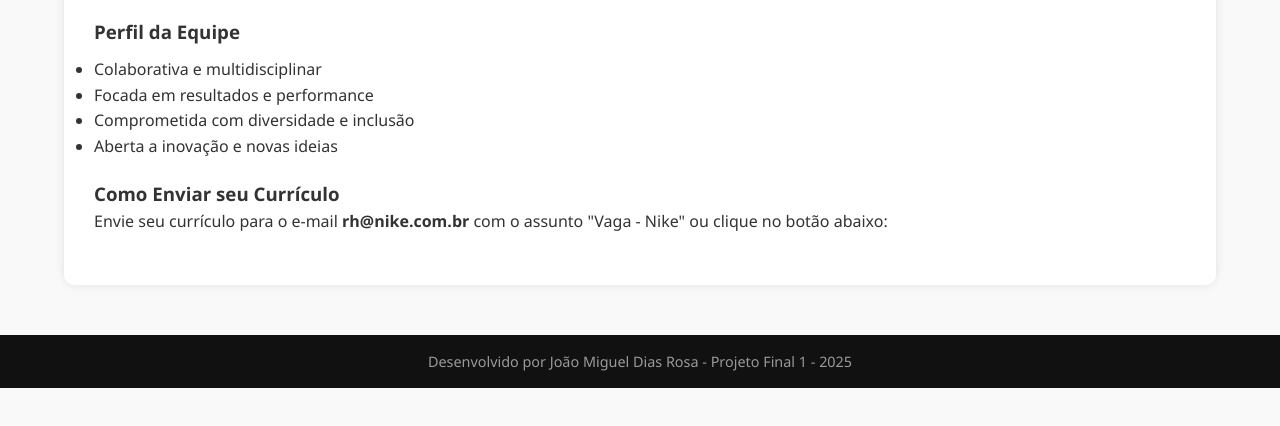
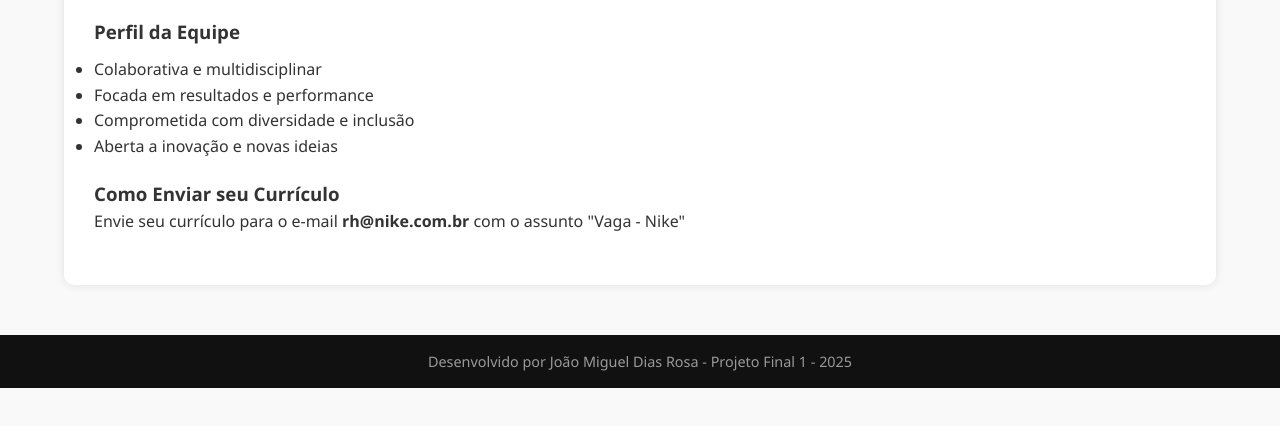
Before and after one commit to joaodiasrosa/projeto_front_end, a plain HTML site: page trabalhe-conosco.html in a window 1280 px wide. Shown: the part 352-778 px from the top of the page. Drawn offline with Linux system fonts and the light colour scheme.

Commit message:
Update trabalhe-conosco.html

```diff
--- a/trabalhe-conosco.html
+++ b/trabalhe-conosco.html
@@ -45,7 +45,7 @@
 
       <div class="envio-curriculo">
         <h3>Como Enviar seu Currículo</h3>
-        <p>Envie seu currículo para o e-mail <strong>rh@nike.com.br</strong> com o assunto "Vaga - Nike" ou clique no botão abaixo:</p>
+        <p>Envie seu currículo para o e-mail <strong>rh@nike.com.br</strong> com o assunto "Vaga - Nike"</p>
       </div>
     </section>
   </main>
```
